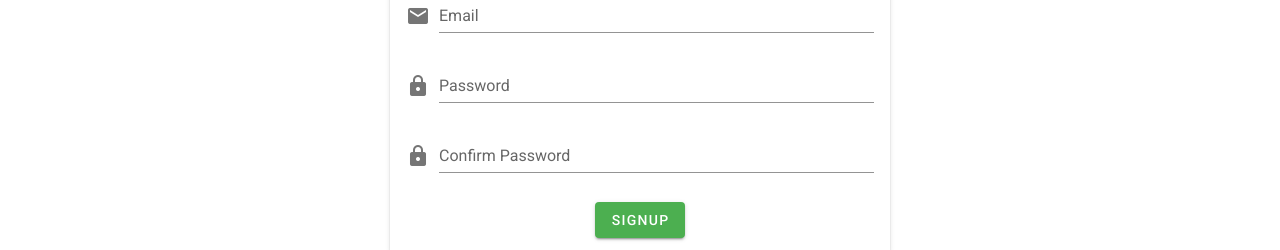
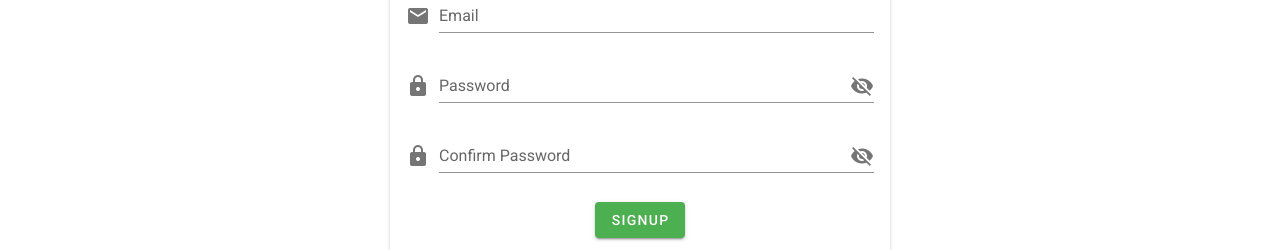
Before and after one commit to HtunLinn1/tekisei-prototype002-frontend, a Nuxt app: page /signup in a window 1280 px wide. Shown: the part 180-430 px from the top of the page. Built offline with nearby package versions, Linux system fonts and the light colour scheme; no server answers.

Commit message:
sign up design

```diff
--- a/pages/signup.vue
+++ b/pages/signup.vue
@@ -17,17 +17,21 @@
         <v-text-field
           v-model="password"
           label="Password"
-          type="password"
           :rules="rules.password"
           prepend-icon="mdi-lock"
+          :append-icon="showPassword ? 'mdi-eye' : 'mdi-eye-off'"
+          :type="showPassword ? 'text' : 'password'"
+          @click:append="showPassword = !showPassword"
         />
         <v-text-field
           v-model="password_confirmation"
           label="Confirm Password"
-          type="password"
           :rules="[required]"
           prepend-icon="mdi-lock"
+          :append-icon="showPassword ? 'mdi-eye' : 'mdi-eye-off'"
+          :type="showPassword ? 'text' : 'password'"
           class="pb-2"
+          @click:append="showPassword = !showPassword"
         />
         <div class="text-center">
           <v-btn color="success" @click="signup">
@@ -49,6 +53,7 @@
       password: '',
       password_confirmation: '',
       error: null,
+      showPassword: false,
       message: '',
       rules: {
         password: [
```
